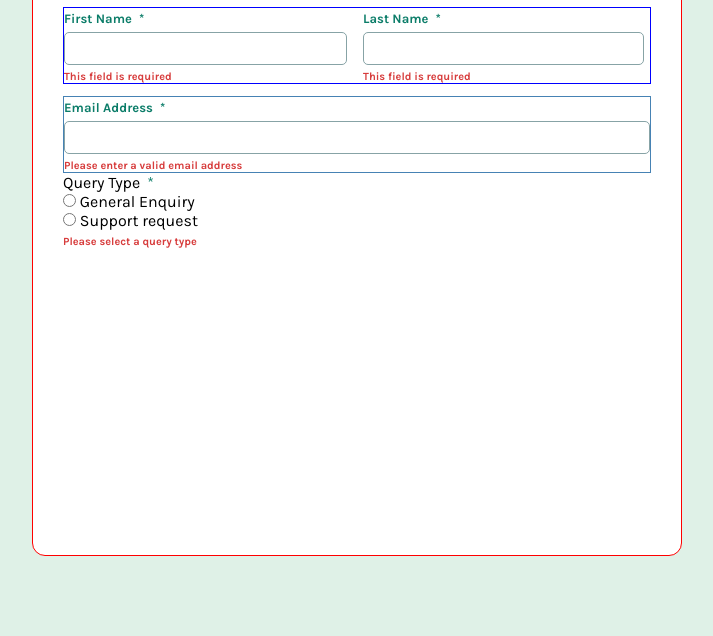
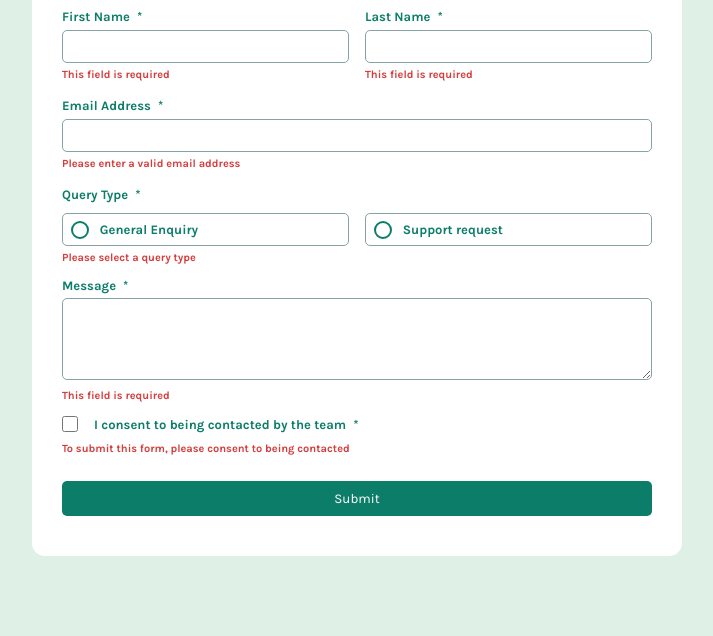
Before and after one commit to pelzmagic/Contact_form, a plain HTML site: page index.html in a window 1280 px wide. Shown: the part 164-800 px from the top of the page, without its empty margins (283-996 px from the left). Drawn offline with Linux system fonts and the light colour scheme.

Commit message:
contact form

```diff
--- a/index.html
+++ b/index.html
@@ -30,6 +30,7 @@
         </div>
         <div class="query_input">
           <label for="query">Query Type<span>*</span></label>
+          <div class="radio_inputs">
           <div class="general_enquiry">
           <input type="radio" id="query" class="enquiry_input" value="General Enquiry">
           <label for="query">General Enquiry</label>
@@ -38,8 +39,22 @@
             <input type="radio" id="support" class="support_input" value="Support request">
             <label for="support">Support request</label>
           </div>
+        </div>
           <p class="error">Please select a query type</p>
         </div>
+        <div class="message_area">
+          <label for="message">Message<span>*</span></label>
+          <textarea name="message_content" id="message" rows="4" class="message_input"></textarea>
+          <p class="error">This field is required</p>
+        </div>
+        <div class="consent_area">
+          <div class="consent_item">
+          <input type="checkbox" class="consent" id="consent_space">
+          <label for="consent_space">I consent to being contacted by the team<span>*</span></label>
+        </div>
+          <p class="error">To submit this form, please consent to being contacted</p>
+        </div>
+        <button type="submit">Submit</button>
       </form>
   </div>
 </body>
--- a/style.css
+++ b/style.css
@@ -32,11 +32,16 @@ body {
     background-color: var(--WHITE);
     border-radius: 13px;
     padding: 30px;
-    border: 1px solid red;
 }
 h1 {
     color: var(--GREEN);
     margin-bottom: 23px;
+}
+.first_input_item {
+    width: 50%;
+}
+.last_input_item {
+    width: 50%;
 }
 .first_name_input {
     height: 33px;
@@ -60,9 +65,9 @@ h1 {
     margin-top: 5px;
 }
 .first_input {
-    border: 1px solid blue;
     display: flex;
     gap: 1rem;
+    width: 100%;
 }
 span {
     margin-inline-start: 7px;
@@ -87,8 +92,7 @@ span {
     margin-top: 5px;
 }
 .email_input {
-    margin-top: 12px;
-    border: 1px solid steelblue;
+    margin-top: 14px;
 }
 .email_input label {
     font-size: 13px;
@@ -112,35 +116,111 @@ span {
 .support_request {
     width: 50%;
 }
-/* .enquiry_input {
-    width: 100%;
-    height: 33px;
-    border-radius: 5px;
-    color: var(--MEDIUM_GREY);
-    outline: none;
-    padding: 10px;
-    border: 1px solid var(--MEDIUM_GREY);
-    margin-top: 5px;
-} */
-/* .support_input {
-    width: 100%;
-    height: 33px;
-    border-radius: 5px;
-    color: var(--MEDIUM_GREY);
-    outline: none;
-    padding: 10px;
-    border: 1px solid var(--MEDIUM_GREY);
-    margin-top: 24px;
-} */
-/* .query_input {
-    border: 1px solid red;
+.radio_inputs {
     display: flex;
+    margin-top: 10px;
     gap: 1rem;
-    margin-top: 12px;
-} */
-/* .general_enquiry label {
+}
+.query_input {
+    margin-top: 14px;
+}
+.query_input label {
     font-size: 13px;
     color: var(--GREEN);
     font-family: inherit;
     font-weight: 700;
-} */
+}
+.general_enquiry {
+    cursor: pointer;
+    width: 100%;
+    display: flex;
+    gap: 1rem;
+    align-items: center;
+    border: 1px solid var(--MEDIUM_GREY);
+    padding: .5rem .8rem;
+    border-radius: 5px;
+}
+.support_request {
+    cursor: pointer;
+    width: 100%;
+    display: flex;
+    gap: 1rem;
+    align-items: center;
+    border: 1px solid var(--MEDIUM_GREY);
+    padding: .5rem .8rem;
+    border-radius: 5px;
+}
+.enquiry_input label:hover {
+    cursor: pointer;
+}
+.support_input label:hover {
+    cursor: pointer;
+}
+input[type="radio"] {
+    width:.5rem;
+    height:.5rem;
+    border-radius: 50%;
+    appearance: none;
+    outline: 2px solid var(--GREEN);
+    outline-offset: 3px;
+}
+input[type="radio"]:checked {
+    background-color: var(--GREEN);
+}
+.message_area {
+    margin-top: 14px;
+}
+.message_area label {
+    display: block;
+    font-size: 13px;
+    color: var(--GREEN);
+    font-family: inherit;
+    font-weight: 700;
+}
+.message_input {
+    width: 100%;
+    border-radius: 5px;
+    border: 1px solid var(--MEDIUM_GREY);
+    margin-top: 5px;
+    outline: none;
+    padding: 10px;
+}
+.consent_area {
+    margin-top: 14px;
+}
+.consent_item {
+    display: flex;
+    align-items: center;
+    gap: 1rem;
+}
+input[type="checkbox"]:checked {
+    background-color: var(--GREEN);
+}
+.consent {
+    width: 1rem;
+    aspect-ratio: 1;
+}
+.consent_item label {
+    font-size: 13px;
+    color: var(--GREEN);
+    font-family: inherit;
+    font-weight: 700;
+}
+.consent_area > .error  {
+    margin-top: 10px;
+}
+button {
+    margin-top: 26px;
+    width: 100%;
+    height: 35px;
+    background-color: var(--GREEN);
+    outline: 0;
+    border: 0;
+    border-radius: 5px;
+    font-family: inherit;
+    color: var(--WHITE);
+    padding: .5rem 0;
+}
+button:hover {
+    background: var(--DARKGREY);
+}
```
